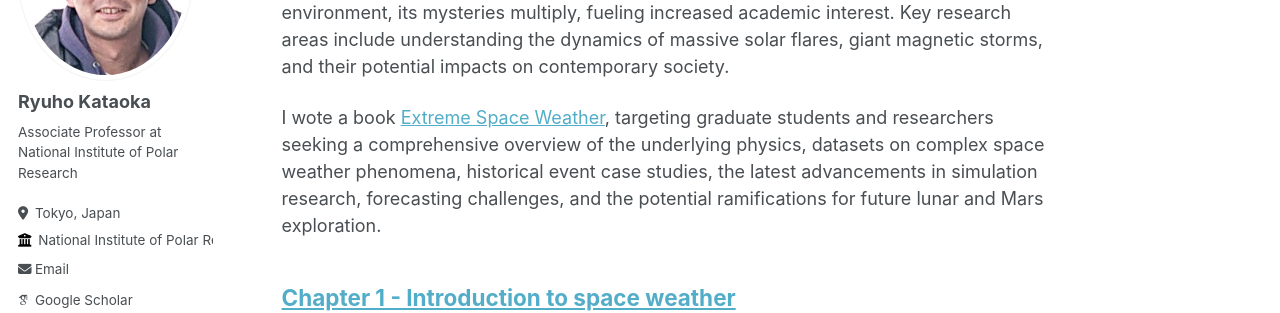
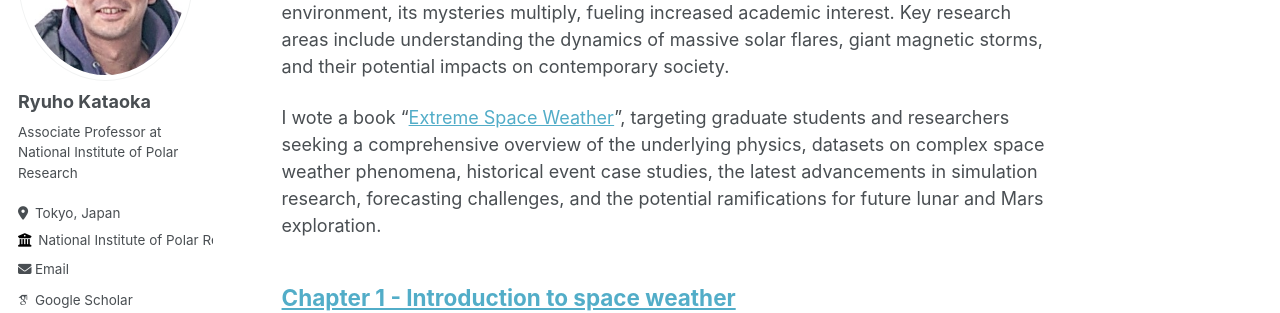
Before and after one commit to ryuhokataoka/ryuhokataoka.github.io, a Jekyll site: the page built from _pages/about.md, in a window 1280 px wide and 900 px high. Shown: the part 210-523 px from the top of the window. Built offline with Jekyll 4.4.1, drawn with Linux system fonts in a browser that asks for light colours; some web fonts are replaced.

```diff
--- a/_pages/about.md
+++ b/_pages/about.md
@@ -9,7 +9,7 @@ redirect_from:
 
 Modern society has relied heavily on advanced technologies such as satellites and they are vulnerable to changes in space environment. Consequently, the importance of space weather forecasting is growing. As we delve deeper into the near-Earth space environment, its mysteries multiply, fueling increased academic interest. Key research areas include understanding the dynamics of massive solar flares, giant magnetic storms, and their potential impacts on contemporary society.
 
-I wote a book [Extreme Space Weather](https://www.sciencedirect.com/book/9780128225370/extreme-space-weather), targeting graduate students and researchers seeking a comprehensive overview of the underlying physics, datasets on complex space weather phenomena, historical event case studies, the latest advancements in simulation research, forecasting challenges, and the potential ramifications for future lunar and Mars exploration.
+I wote a book "[Extreme Space Weather](https://www.sciencedirect.com/book/9780128225370/extreme-space-weather)", targeting graduate students and researchers seeking a comprehensive overview of the underlying physics, datasets on complex space weather phenomena, historical event case studies, the latest advancements in simulation research, forecasting challenges, and the potential ramifications for future lunar and Mars exploration.
 
 [Chapter 1 - Introduction to space weather](https://www.sciencedirect.com/science/article/abs/pii/B978012822537000003X)
 -----
```
